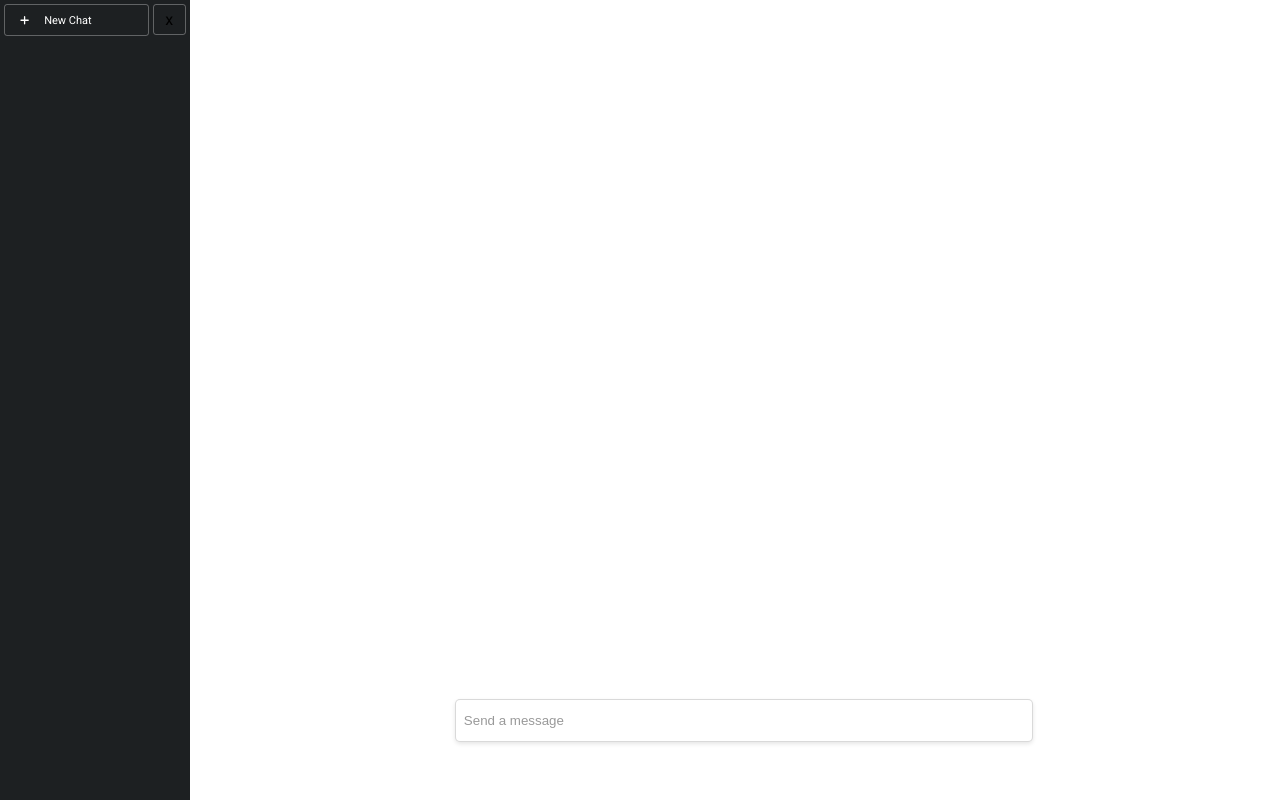
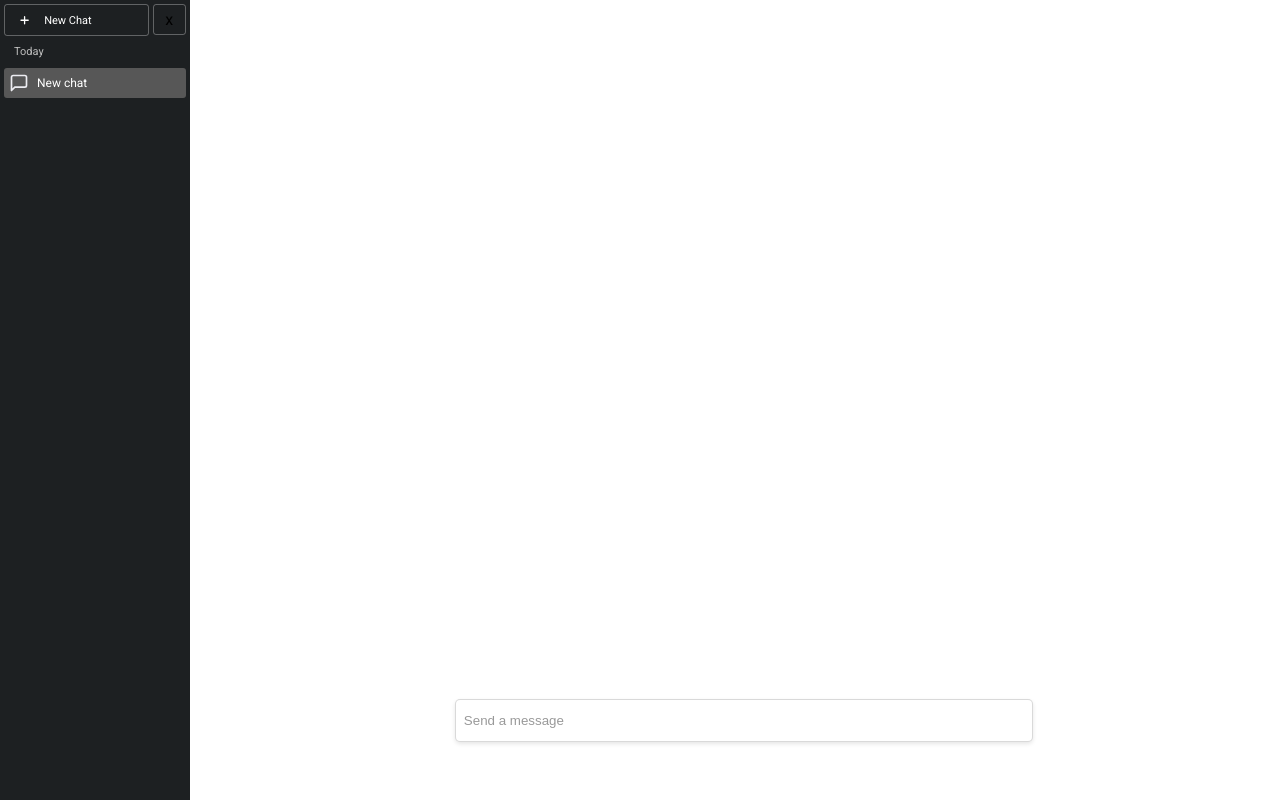
Before and after one commit to Carolcol/chat-gpt-clone, a Next.js app in the folder chat-ai-streaming-project/: page /chat in a window 1280 px wide. Built offline with nearby package versions, Linux system fonts and the light colour scheme.

Commit message:
chat history

```diff
--- a/chat-ai-streaming-project/pages/components/ChatHistorySideBar.tsx
+++ b/chat-ai-streaming-project/pages/components/ChatHistorySideBar.tsx
@@ -40,6 +40,29 @@
   width: 31px;
 `;
 
+const Date = styled.div`
+  color: #bebebe;
+  padding: 10px;
+  font-size: 11px;
+`;
+
+const ChatHistory = styled.div`
+  color: rgb(255, 255, 255);
+  background-color: #575757;
+  border-radius: 3px;
+  padding: 5px;
+  font-size: 12px;
+  height: 20px;
+`;
+
+const Chat = styled.div`
+  display: flex;
+  align-items: center;
+`;
+
+const ChatName = styled.span`
+  margin-left: 8px;
+`;
 const ChatHistorySideBar = () => {
   return (
     <SideBarNav>
@@ -55,8 +78,34 @@
         </NewChat>
         <HideSideBar>x</HideSideBar>
       </SideBarHeader>
+      <Date>
+        <span>Today</span>
+      </Date>
+      <ChatHistory>
+        <Chat>
+          <svg
+            stroke="currentColor"
+            fill="none"
+            strokeWidth="2"
+            viewBox="0 0 24 24"
+            strokeLinecap="round"
+            strokeLinejoin="round"
+            className="h-4 w-4"
+            xmlns="http://www.w3.org/2000/svg"
+            width="20"
+            height="20"
+          >
+            <path
+              d="M21 15a2 2 0 0 1-2 2H7l-4 4V5a2 2 0 0 1 2-2h14a2 2 0 0 1 2 2z"
+              stroke="#ECECF1"
+              fill="none"
+              strokeWidth="2px"
+            ></path>
+          </svg>
+          <ChatName>New chat</ChatName>
+        </Chat>
+      </ChatHistory>
     </SideBarNav>
   );
 };
-
 export default ChatHistorySideBar;
```
